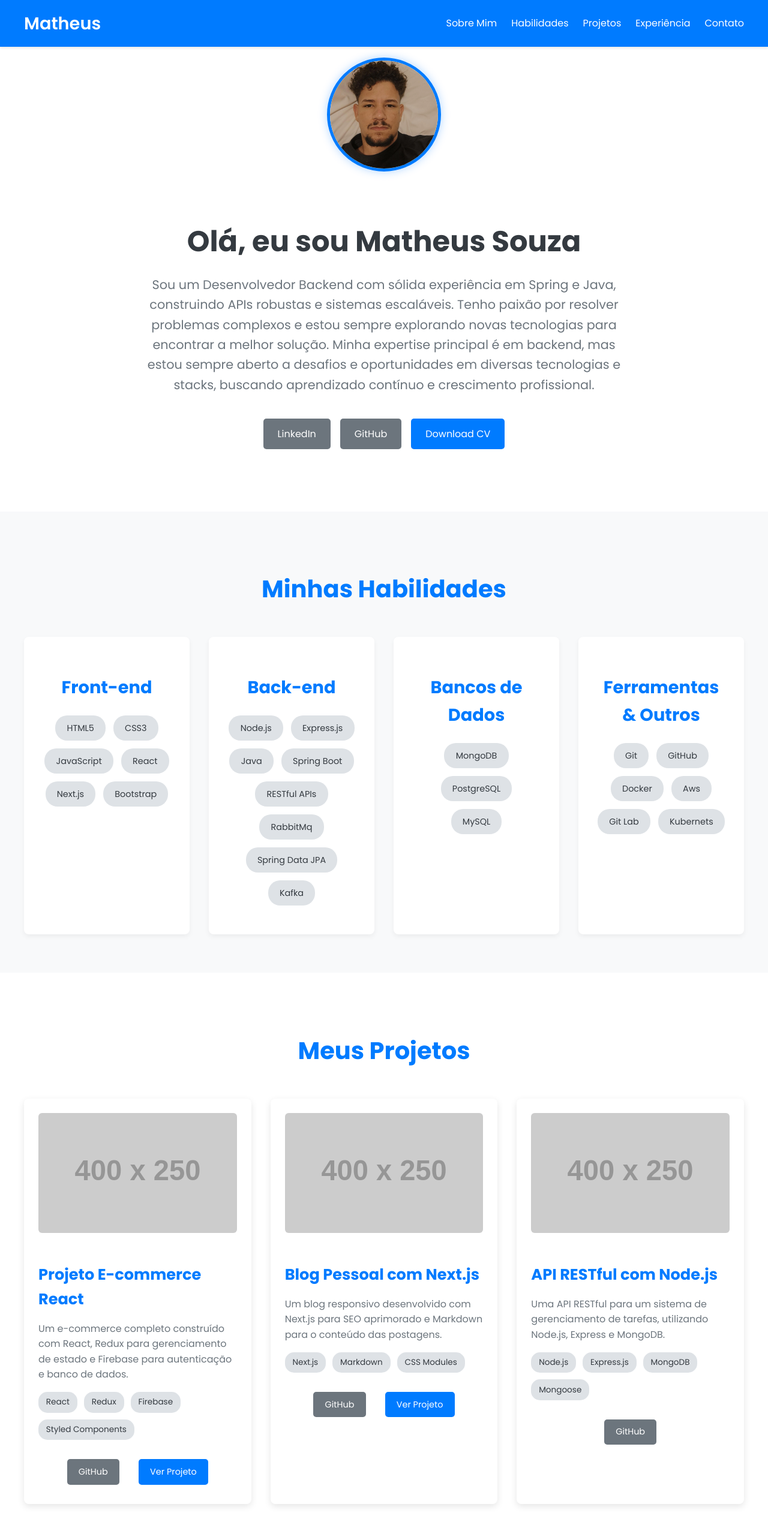
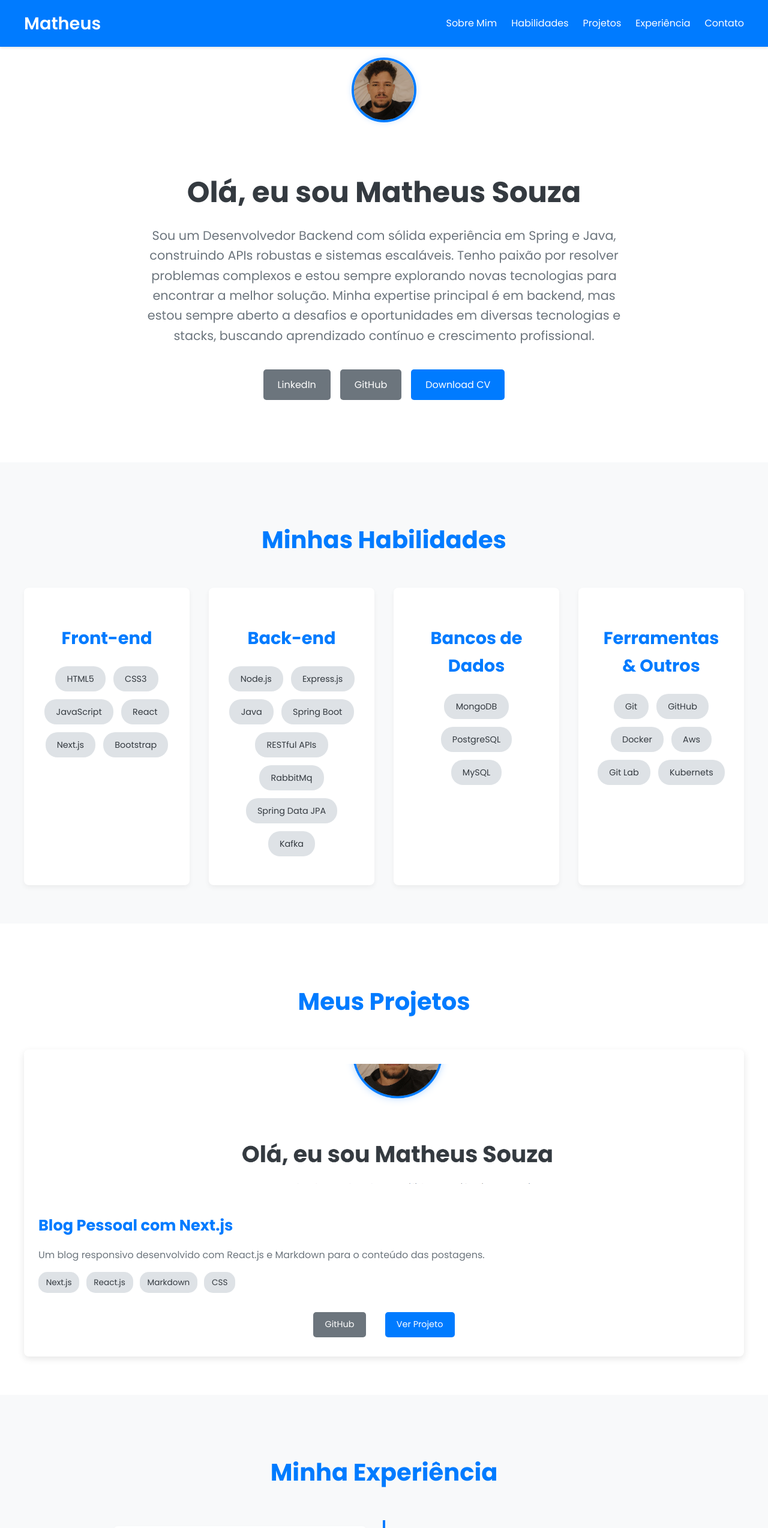
Before and after one commit to souzza-matheus/blog, a React (Create React App) app: page / in a window 1280 px wide. Shown: the top 2548 px of the page at 60% size. Built offline with nearby package versions, Linux system fonts and the light colour scheme.

Commit message:
fix: details

```diff
--- a/src/components/about.js
+++ b/src/components/about.js
@@ -13,8 +13,8 @@ const about = () => {
         Minha expertise principal é em backend, mas estou sempre aberto a desafios e oportunidades em diversas tecnologias e stacks, buscando aprendizado contínuo e crescimento profissional.
         </p>
         <div className="social-links">
-          <a href="https://linkedin.com/in/seuperfil" target="_blank" rel="noopener noreferrer" className="btn btn-secondary">LinkedIn</a>
-          <a href="https://github.com/seuperfil" target="_blank" rel="noopener noreferrer" className="btn btn-secondary">GitHub</a>
+          <a href="https://www.linkedin.com/in/matheus-souza-a07200200/" target="_blank" rel="noopener noreferrer" className="btn btn-secondary">LinkedIn</a>
+          <a href="https://github.com/souzza-matheus" target="_blank" rel="noopener noreferrer" className="btn btn-secondary">GitHub</a>
           <a href="/seu_curriculo.pdf" download className="btn">Download CV</a>
         </div>
       </div>
--- a/src/components/contact.js
+++ b/src/components/contact.js
@@ -64,9 +64,9 @@ const Contact = () => {
         </form>
         <div className="contact-info">
           <p>Ou me encontre em:</p>
-          <p>Email: <a href="mailto:seuemail@exemplo.com">seuemail@exemplo.com</a></p>
-          <p>LinkedIn: <a href="https://linkedin.com/in/seuperfil" target="_blank" rel="noopener noreferrer">linkedin.com/in/seuperfil</a></p>
-          <p>GitHub: <a href="https://github.com/seuperfil" target="_blank" rel="noopener noreferrer">github.com/seuperfil</a></p>
+          <p>Email: <a href="matheus.ramirez019@gmail.com">matheus.ramirez019@gmail.com</a></p>
+          <p>LinkedIn: <a href="https://www.linkedin.com/in/matheus-souza-a07200200/" target="_blank" rel="noopener noreferrer">https://www.linkedin.com/in/matheus-souza-a07200200</a></p>
+          <p>GitHub: <a href="https://github.com/souzza-matheus" target="_blank" rel="noopener noreferrer">github.com/souzza-matheus</a></p>
         </div>
       </div>
     </section>
--- a/src/components/projects.js
+++ b/src/components/projects.js
@@ -1,34 +1,18 @@
 import React from 'react';
 import '../styles/projects.css';
+import blogImg from '../assets/blog.png';
 
 const projectsData = [
   {
     id: 1,
-    title: 'Projeto E-commerce React',
-    description: 'Um e-commerce completo construído com React, Redux para gerenciamento de estado e Firebase para autenticação e banco de dados.',
-    image: 'https://via.placeholder.com/400x250?text=Projeto+Ecommerce', // Substitua por sua imagem real
-    technologies: ['React', 'Redux', 'Firebase', 'Styled Components'],
-    githubLink: 'https://github.com/seuperfil/projeto-ecommerce',
-    liveLink: 'https://seunome.com/ecommerce-live', // Opcional
-  },
-  {
-    id: 2,
     title: 'Blog Pessoal com Next.js',
-    description: 'Um blog responsivo desenvolvido com Next.js para SEO aprimorado e Markdown para o conteúdo das postagens.',
-    image: 'https://via.placeholder.com/400x250?text=Projeto+Blog', // Substitua por sua imagem real
-    technologies: ['Next.js', 'Markdown', 'CSS Modules'],
-    githubLink: 'https://github.com/seuperfil/blog-nextjs',
-    liveLink: 'https://seunome.com/blog-live', // Opcional
-  },
-  {
-    id: 3,
-    title: 'API RESTful com Node.js',
-    description: 'Uma API RESTful para um sistema de gerenciamento de tarefas, utilizando Node.js, Express e MongoDB.',
-    image: 'https://via.placeholder.com/400x250?text=Projeto+API', // Substitua por sua imagem real
-    technologies: ['Node.js', 'Express.js', 'MongoDB', 'Mongoose'],
-    githubLink: 'https://github.com/seuperfil/api-tasks',
-    liveLink: null,
-  },
+    description: 'Um blog responsivo desenvolvido com React.js e Markdown para o conteúdo das postagens.',
+    image: blogImg,
+     technologies: ['Next.js', 'React.js', 'Markdown', 'CSS'],
+    githubLink: 'https://github.com/souzza-matheus/blog',
+    liveLink: 'https://seunome.com/blog-live',
+  }
+
 ];
 
 const Projects = () => {
--- a/src/styles/about.css
+++ b/src/styles/about.css
@@ -1,4 +1,3 @@
-
 .about-section {
   background-color: var(--card-bg);
   padding: 6rem 0;
@@ -6,13 +5,13 @@
 }
 
 .profile-pic {
-    width: 180px;
-    height: 180px;
+  width: 100px;
+  height: 100px;
   border-radius: 50%;
   object-fit: cover;
   margin-bottom: 2rem;
-    border: 5px solid var(--primary-color);
-    box-shadow: 0 0 15px rgba(0, 123, 255, 0.3);
+  border: 4px solid var(--primary-color);
+  box-shadow: 0 0 10px rgba(0, 123, 255, 0.2);
 }
 
 .about-section h1 {
@@ -31,3 +30,16 @@
 .social-links {
   margin-top: 2rem;
 }
+
+@media (max-width: 768px) {
+  .profile-pic {
+    width: 120px;
+    height: 120px;
+  }
+  .about-section h1 {
+    font-size: 2.5rem;
+  }
+  .about-section .lead {
+    font-size: 1.1rem;
+  }
+}
```
Also changed, not shown: src/assets/blog.png (added). Lines whose indentation alone changed are shown as unchanged.
